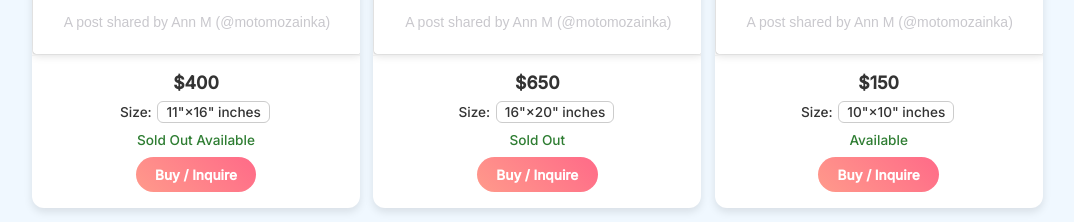
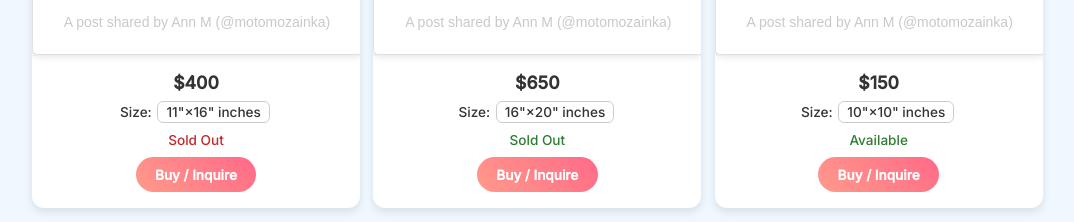
Before and after one commit to motomozainka/motomozainka.github.io, a plain HTML site: page index.html in a window 1280 px wide. Shown: the part 1480-1702 px from the top of the page, without its empty margins (108-1182 px from the left). Drawn offline with nearby package versions, Linux system fonts and the light colour scheme; a script that the page names is missing.

Commit message:
Update index.html

```diff
--- a/index.html
+++ b/index.html
@@ -386,7 +386,7 @@
       Size:
       <span>11"×16" inches</span>
     </div>
-    <div class="availability in-stock">Sold Out Available</div>
+    <div class="availability out-of-stock">Sold Out</div>
      <a
     href="https://m.me/amalia.iva124?text=Hi%20I’m%20interested%20in%20the%20mosaic%20from%20your%20Instagram%20post%20DTGz_KzD4LI"
     target="_blank"
```
